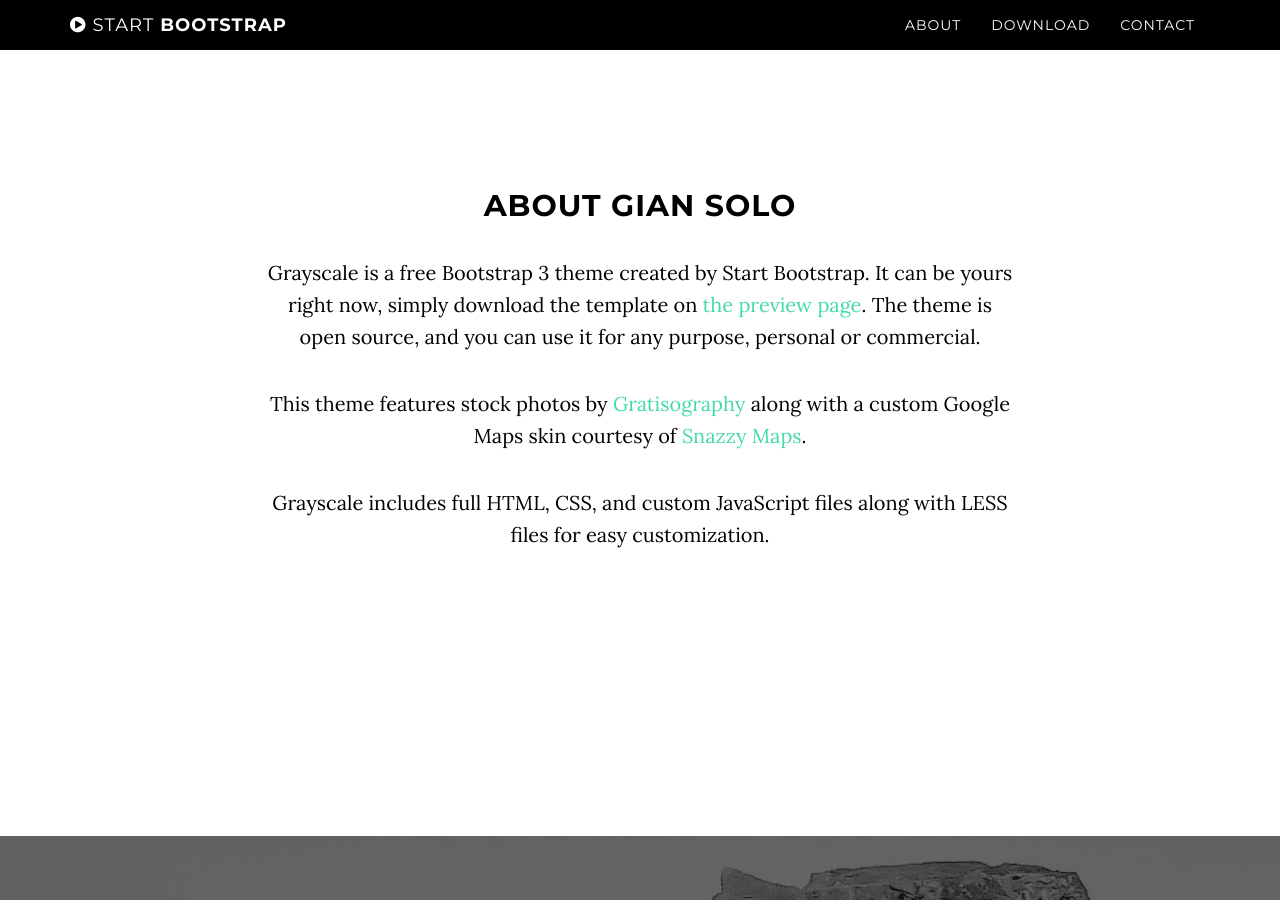
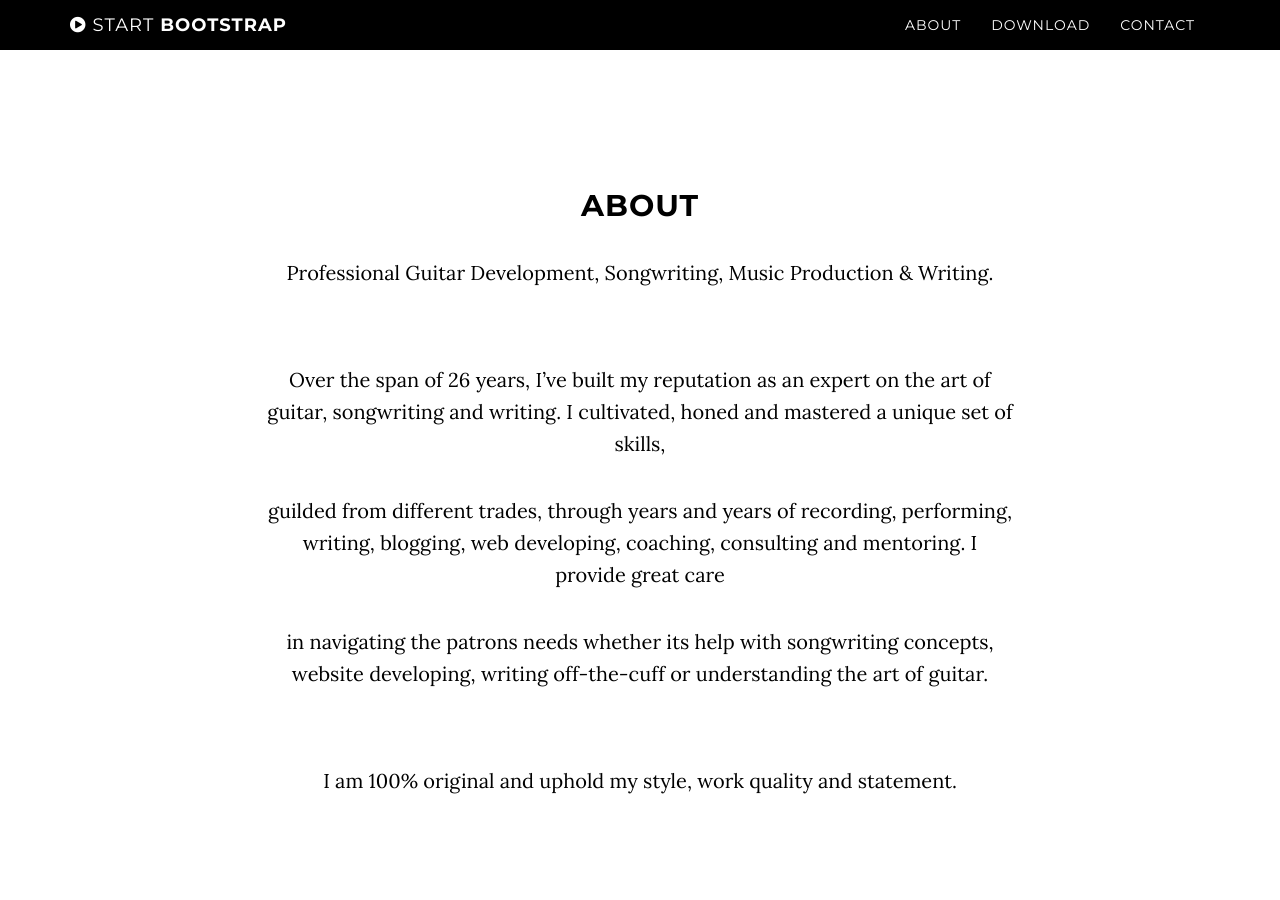
Before and after one commit to gianguitar/gsolo.github.io, a Jekyll site: the page built from index.html, in a window 1280 px wide and 900 px high, scrolled down 961 px. Built offline with Jekyll 4.4.1, drawn with Linux system fonts in a browser that asks for light colours; some of the changed text lies outside the part shown.

Commit message:
Update index.html

```diff
--- a/index.html
+++ b/index.html
@@ -8,7 +8,7 @@
         <div class="container">
             <div class="row">
                 <div class="col-md-8 col-md-offset-2">
-                    <h1 class="brand-heading">Come back to me</h1>
+                    <h1 class="brand-heading">Gian Solo</h1>
                     <p class="intro-text">Some Things Grow...<br>Some Things Grey.</p>
                     <a href="#about" class="btn btn-circle page-scroll">
                         <i class="fa fa-angle-double-down animated"></i>
@@ -23,10 +23,14 @@
 <section id="about" class="container content-section text-center">
     <div class="row">
         <div class="col-lg-8 col-lg-offset-2">
-            <h2>About Gian Solo</h2>
-            <p>Grayscale is a free Bootstrap 3 theme created by Start Bootstrap. It can be yours right now, simply download the template on <a href="http://startbootstrap.com/template-overviews/grayscale/">the preview page</a>. The theme is open source, and you can use it for any purpose, personal or commercial.</p>
-            <p>This theme features stock photos by <a href="http://gratisography.com/">Gratisography</a> along with a custom Google Maps skin courtesy of <a href="http://snazzymaps.com/">Snazzy Maps</a>.</p>
-            <p>Grayscale includes full HTML, CSS, and custom JavaScript files along with LESS files for easy customization.</p>
+            <h2>About</h2>
+            <p>Professional Guitar Development, Songwriting, Music Production & Writing.</p>
+            <br /><br />
+            <p>Over the span of 26 years, I’ve built my reputation as an expert on the art of guitar, songwriting and writing. I cultivated, honed and mastered a unique set of skills, </p>
+            <p>guilded from different trades, through years and years of recording, performing, writing, blogging, web developing, coaching, consulting and mentoring. I provide great care</p>
+            <p>in navigating the patrons needs whether its help with songwriting concepts, website developing, writing off-the-cuff or understanding the art of guitar.</p>
+            <br /><br />
+            <p>I am 100% original and uphold my style, work quality and statement.</p>
         </div>
     </div>
 </section>
@@ -37,7 +41,7 @@
         <div class="container">
             <div class="col-lg-8 col-lg-offset-2">
                 <h2>Music</h2>
-                <p>You can download Grayscale for free on the preview page at Start Bootstrap.</p>
+                <p>You can download my new song "Run Away" from Bandcamp or Soundcloud.</p>
                 <a href="http://startbootstrap.com/template-overviews/grayscale/" class="btn btn-default btn-lg">Visit Download Page</a>
             </div>
         </div>
```
